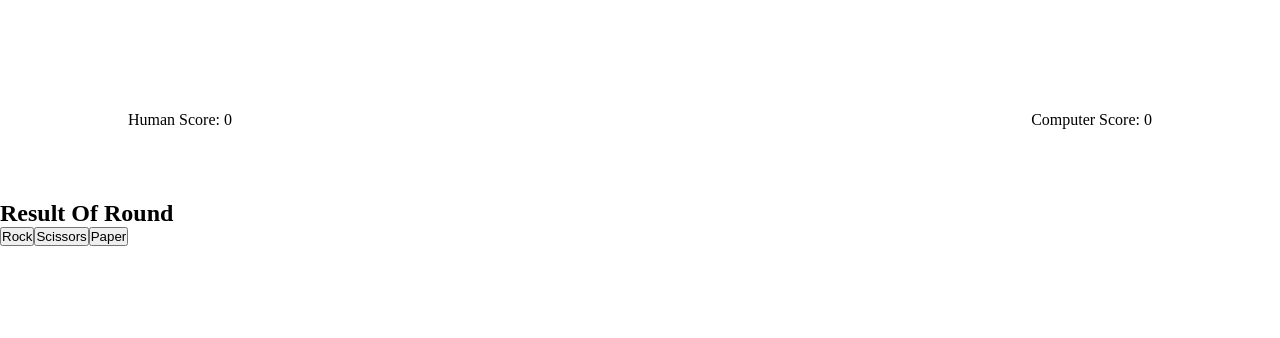
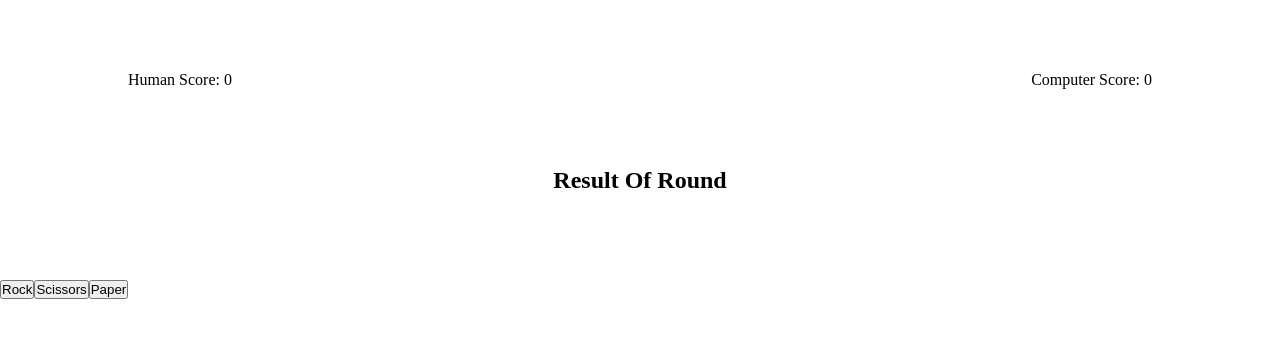
Before and after one commit to RaimeiRaikiri/Odin-Rock-Paper-Scissors, a plain HTML site: page index.html in a window 1280 px wide. Shown: the part 138-476 px from the top of the page. Drawn offline with Linux system fonts and the light colour scheme.

Commit message:
styled the results div and heading

```diff
--- a/style.css
+++ b/style.css
@@ -15,9 +15,21 @@ header {
     width: 100vw;
     height: 20vh;
 }
+
+#Results {
+    width: 100vw;
+    height: 20vh;
+    display: flex;
+    flex-direction: column;
+    justify-content: center;
+    align-items: center;
+}
+#Results>h2 {
+    margin-bottom: 5vh;
+}
 #running-scores {
     width: 80vw;
-    height: 20vh;
+    height: 10vh;
     margin-left: 10vw;
     margin-right: 10vw;
 
```
